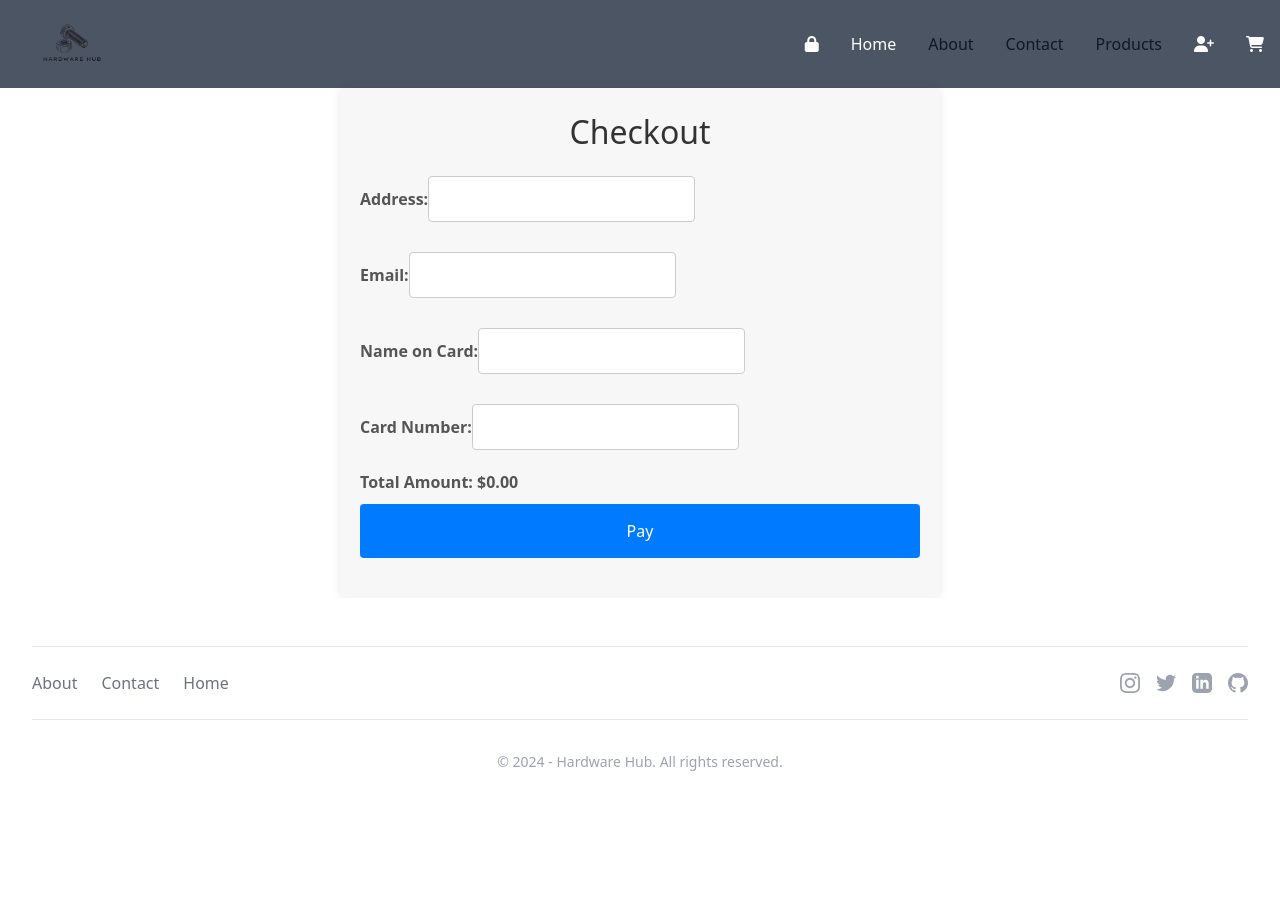
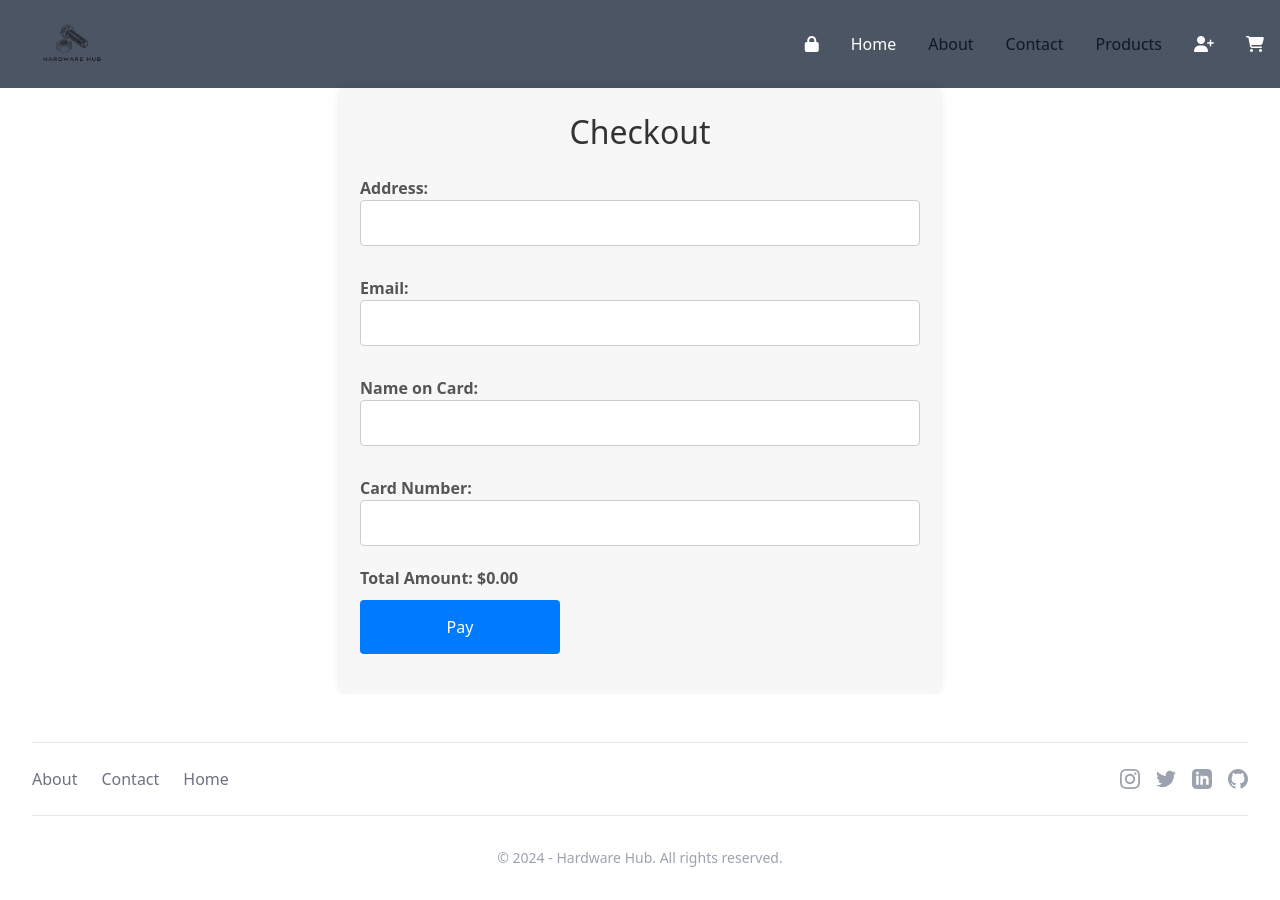
Before and after one commit to Abdullahch25/Hardware-Store, a React (Create React App) app in the folder frontend/: page /checkout in a window 1280 px wide. Before the commit the page ends 804 px from the top, so only its background shows below. Built offline with nearby package versions, Linux system fonts and the light colour scheme.

Commit message:
Update CheckoutPage.css

```diff
--- a/frontend/src/Components/Checkout/CheckoutPage.css
+++ b/frontend/src/Components/Checkout/CheckoutPage.css
@@ -24,14 +24,13 @@
   color: #555;
 }
 
-.checkout-page input[type="text"],
-.checkout-page input[type="email"],
-.checkout-page input[type="number"] {
+.checkout-page input {
   padding: 10px;
   margin-bottom: 20px;
   border: 1px solid #ccc;
   border-radius: 4px;
   font-size: 16px;
+  width:100%;
 }
 
 .checkout-page button[type="submit"] {
@@ -42,9 +41,15 @@
   color: white;
   font-size: 16px;
   cursor: pointer;
-  transition: background-color 0.3s ease;
+  width:200px;
+  text-align:center;
 }
 
 .checkout-page button[type="submit"]:hover {
   background-color: #0056b3;
 }
+.button-container{
+  display: flex;
+  justify-content: center;
+  align-items: center;
+}
```
